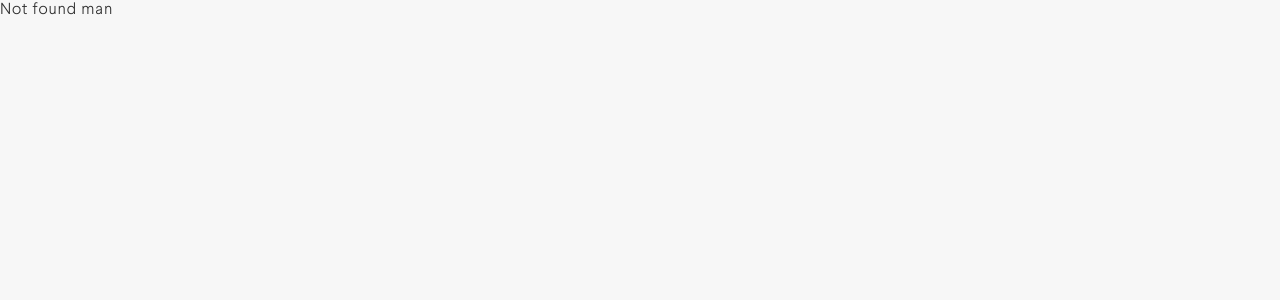
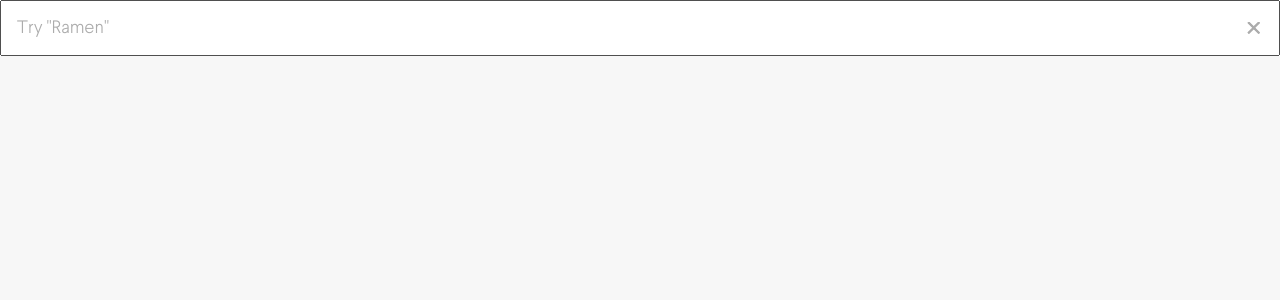
Before and after one commit to jonathanpuc/zestly, a React (Create React App) app: page /search/1 in a window 1280 px wide. Before the commit this address had no page. Shown: the top 300 px of the page. Built offline with nearby package versions, Linux system fonts and the light colour scheme.

Commit message:
start search page

```diff
--- a/src/Routes.tsx
+++ b/src/Routes.tsx
@@ -1,5 +1,5 @@
-import * as React from "react";
-import { Route, Switch, Redirect } from "react-router-dom";
+import * as React from 'react'
+import { Route, Switch, Redirect } from 'react-router-dom'
 import Onboarding from './containers/onboarding'
 import Login from './containers/login'
 import Meets from './containers/meets'
@@ -7,6 +7,7 @@ import Dashboard from './containers/dashboard'
 import Meet from './containers/meets/Page'
 import Settings from './containers/settings'
 import ProfileEdit from './containers/profile/Edit'
+import Search from './containers/search'
 // import Navigation from './components/general/Navigation'
 // import Home from "./containers/Home";
 // import Notes from "./containers/Notes";
@@ -20,57 +21,94 @@ import ProfileEdit from './containers/profile/Edit'
 // import UnauthenticatedRoute from "./components/UnauthenticatedRoute";
 
 interface IAuthRouteProps {
-    authenticated: boolean,
-    component: React.ComponentType<{}>,
-    path: string,
+  authenticated: boolean
+  component: React.ComponentType<{}>
+  path: string
   exact: boolean
 }
 
-const AuthenticatedRoute = ({ component: Component, authenticated, ...rest }: IAuthRouteProps) =>
+const AuthenticatedRoute = ({
+  component: Component,
+  authenticated,
+  ...rest
+}: IAuthRouteProps) => (
   <Route
     {...rest}
     // tslint:disable-next-line jsx-no-lambda
     render={(props: any) =>
-            authenticated
-                ? <Component />
-                : <Redirect
-                    to='/'
-                />}
-    />;
+      authenticated ? <Component /> : <Redirect to="/" />
+    }
+  />
+)
 
-const UnauthenticatedRoute = ({ component: Component, authenticated, ...rest }: IAuthRouteProps) =>
+const UnauthenticatedRoute = ({
+  component: Component,
+  authenticated,
+  ...rest
+}: IAuthRouteProps) => (
   <Route
     {...rest}
     // tslint:disable-next-line jsx-no-lambda
     render={(props: any) =>
-            !authenticated
-                ? <Component />
-                : <Redirect
-                    to='/home'
-                />}
+      !authenticated ? <Component /> : <Redirect to="/home" />
+    }
   />
-
-
-const NotFound = () => (
-    <div>
-        Not found man
-            </div>
 )
 
+const NotFound = () => <div>Not found man</div>
 
 const Routes = ({ authenticated }: { authenticated: boolean }) => (
-
   <Switch>
-        <UnauthenticatedRoute path="/" exact={true} component={Login} authenticated={authenticated} />
-        <AuthenticatedRoute path="/home" exact={false} component={Dashboard} authenticated={authenticated} />
-        <AuthenticatedRoute path="/settings" exact={false} component={Settings} authenticated={authenticated} />
-        <AuthenticatedRoute path="/onboarding" exact={false} component={Onboarding} authenticated={authenticated} />
-        <AuthenticatedRoute path="/meets" exact={false} component={Meets} authenticated={authenticated} />
-        <AuthenticatedRoute path="/meet" exact={false} component={Meet} authenticated={authenticated} />
-        <AuthenticatedRoute path="/profile/edit" exact={true} component={ProfileEdit} authenticated={authenticated} />
+    <UnauthenticatedRoute
+      path="/"
+      exact={true}
+      component={Login}
+      authenticated={authenticated}
+    />
+    <AuthenticatedRoute
+      path="/home"
+      exact={false}
+      component={Dashboard}
+      authenticated={authenticated}
+    />
+    <AuthenticatedRoute
+      path="/settings"
+      exact={false}
+      component={Settings}
+      authenticated={authenticated}
+    />
+    <AuthenticatedRoute
+      path="/onboarding"
+      exact={false}
+      component={Onboarding}
+      authenticated={authenticated}
+    />
+    <AuthenticatedRoute
+      path="/search/:type"
+      exact={false}
+      component={Search}
+      authenticated={authenticated}
+    />
+    <AuthenticatedRoute
+      path="/meets"
+      exact={false}
+      component={Meets}
+      authenticated={authenticated}
+    />
+    <AuthenticatedRoute
+      path="/meet"
+      exact={false}
+      component={Meet}
+      authenticated={authenticated}
+    />
+    <AuthenticatedRoute
+      path="/profile/edit"
+      exact={true}
+      component={ProfileEdit}
+      authenticated={authenticated}
+    />
     <Route component={NotFound} />
   </Switch>
-
 )
 
 export default Routes
--- a/src/components/general/NavHeader.tsx
+++ b/src/components/general/NavHeader.tsx
@@ -6,14 +6,14 @@ import { withRouter, RouteComponentProps } from 'react-router-dom'
 import share from '../../img/icons/share.svg'
 import tick from '../../img/icons/tick.svg'
 interface IProps extends RouteComponentProps<{}> {
-    backPage: boolean,
-    heading?: string,
-    action?: { type: string, onClick: () => void },
-    onBackClick?: () => void,
+  backPage: boolean
+  heading?: string
+  action?: { type: string; onClick: () => void }
+  onBackClick?: () => void
   fill?: boolean
 }
 
-const NavHeader: React.SFC<IProps> = (props) => {
+const NavHeader: React.SFC<IProps> = props => {
   const handleBackClick = () => {
     // if callback function has been passed, call it
     if (props.onBackClick) {
@@ -26,9 +26,8 @@ const NavHeader: React.SFC<IProps> = (props) => {
   const handleActionClick = () => {
     if (props.action) {
       // tslint:disable-next-line
-            props.action ? props.action.onClick() : () => { }
+      props.action ? props.action.onClick() : () => {}
     }
-
   }
 
   const actionIconReducer = {
@@ -38,39 +37,50 @@ const NavHeader: React.SFC<IProps> = (props) => {
 
   const actionIcon = props.action ? actionIconReducer[props.action.type] : ''
 
-
   return (
     <Outer fill={props.fill}>
-            {
-                props.backPage && (
-                    <BackArrow ><img onClick={handleBackClick} src={arrowLeft} alt="go back" /></BackArrow>
-                )
-            }
+      {props.backPage && (
+        <BackArrow>
+          <img onClick={handleBackClick} src={arrowLeft} alt="go back" />
+        </BackArrow>
+      )}
 
       <Heading>
-                {props.heading ? <h2>{props.heading}</h2> : <h1><img src={logo} alt="zestly" /></h1>}
+        {props.heading ? (
+          <h2>{props.heading}</h2>
+        ) : (
+          <h1>
+            <img src={logo} alt="zestly" />
+          </h1>
+        )}
       </Heading>
 
-
-
-            {actionIcon && <div ><img onClick={handleActionClick} src={actionIcon} alt={props.action && props.action.type} /></div>}
+      {actionIcon && (
+        <ActionButton>
+          <img
+            onClick={handleActionClick}
+            src={actionIcon}
+            alt={props.action && props.action.type}
+          />
+        </ActionButton>
+      )}
     </Outer>
   )
-
 }
 
 export default withRouter(NavHeader)
 
+const ActionButton = styled.div``
 const Outer = styled.div`
   display: grid;
   grid-template-columns: min-content 1fr min-content;
   padding: 2.3rem 1rem 1rem 1rem;
-    background-color: ${(props: any) => props.fill ? '#fff' : 'inherit'};
+  background-color: ${(props: any) => (props.fill ? '#fff' : 'inherit')};
   img {
     cursor: pointer;
   }
 
-    > div:last-child {
+  ${ActionButton} {
     align-self: center;
     grid-column: 3 / 4;
     justify-self: end;
@@ -83,7 +93,7 @@ const Heading = styled.div`
   align-items: center;
 
   h2 {
-	color: #4A4A4A;
+    color: #4a4a4a;
     font-size: 1.8rem;
     font-weight: 300;
   }
--- a/src/containers/profile/Edit/index.tsx
+++ b/src/containers/profile/Edit/index.tsx
@@ -1,14 +1,14 @@
-import * as React from "react"
-import NavHeader from "../../../components/general/NavHeader"
-import { withRouter, RouteComponentProps } from "react-router-dom"
-import ProfilePhotoGrid from "../../../components/profile/ProfilePhotoGrid"
-import styled from "styled-components"
-import love from "../../../img/icons/love.svg"
-import people from "../../../img/icons/people.svg"
-import plus from "../../../img/icons/plus.svg"
-import instagram from "../../../img/icons/instagram.png"
-import tick from "../../../img/icons/tick.svg"
-import ButtonStyle from "../../../components/styles/Button"
+import * as React from 'react'
+import NavHeader from '../../../components/general/NavHeader'
+import { withRouter, RouteComponentProps } from 'react-router-dom'
+import ProfilePhotoGrid from '../../../components/profile/ProfilePhotoGrid'
+import styled from 'styled-components'
+import love from '../../../img/icons/love.svg'
+import people from '../../../img/icons/people.svg'
+import plus from '../../../img/icons/plus.svg'
+import instagram from '../../../img/icons/instagram.png'
+import tick from '../../../img/icons/tick.svg'
+import ButtonStyle from '../../../components/styles/Button'
 
 interface IProfileEditProps extends RouteComponentProps<{}> {
   backPage: boolean
@@ -26,14 +26,14 @@ class ProfileEdit extends React.Component<
   IProfileEditState
 > {
   public state = {
-    aboutMe: ""
+    aboutMe: ''
   }
   public confirmChanges = () => {
-    console.log("changes confirmed")
+    console.log('changes confirmed')
   }
 
   public exit = () => {
-    this.props.history.push("/home/profile")
+    this.props.history.push('/home/profile')
   }
 
   public handleAboutMe = (e: React.ChangeEvent<HTMLTextAreaElement>) => {
@@ -46,7 +46,7 @@ class ProfileEdit extends React.Component<
           backPage={true}
           heading="Edit your profile"
           onBackClick={this.exit}
-          action={{ type: "confirm", onClick: this.confirmChanges }}
+          action={{ type: 'confirm', onClick: this.confirmChanges }}
         />
         <Margin>
           <ProfilePhotoGrid />
@@ -215,8 +215,9 @@ const InstagramBlock = styled(InputBlock)`
 
     img {
       position: absolute;
-      right: 15px;
-      bottom: 15px;
+      right: 10px;
+      top: 50%;
+      transform: translateY(-50%);
     }
   }
 `
--- /dev/null
+++ b/src/containers/search/index.tsx
@@ -0,0 +1,63 @@
+import * as React from 'react'
+import styled from 'styled-components'
+import { withRouter, RouteComponentProps } from 'react-router-dom'
+import NavHeader from '../../components/general/NavHeader'
+import SearchBar from '../../components/general/Search'
+import cross from '../../img/icons/cross.svg'
+
+interface IMatchParams {
+  type: string
+}
+interface ISearchProps extends RouteComponentProps<IMatchParams> {}
+class Search extends React.Component<ISearchProps, {}> {
+  public render() {
+    const { type } = this.props.match.params
+
+    const renderHeader = () => {
+      return (
+        <HeaderOuter>
+          {type === 'feasts' ? (
+            <React.Fragment>
+              <NavHeader backPage={true} />
+              <SearchBar />
+            </React.Fragment>
+          ) : (
+            <PlacesSearchBar>
+              <input type="text" placeholder="Try &quot;Ramen&quot;" />
+              <img src={cross} alt="clear search" />
+            </PlacesSearchBar>
+          )}
+        </HeaderOuter>
+      )
+    }
+
+    return <div>{renderHeader()}</div>
+  }
+}
+
+export default withRouter(Search)
+
+const HeaderOuter = styled.div`
+  background-color: #fff;
+`
+const PlacesSearchBar = styled.div`
+  position: relative;
+
+  input {
+    font-size: 18px;
+    width: 100%;
+    height: 5.6rem;
+    padding-left: 15px;
+    display: block;
+    &::placeholder {
+      color: ${props => props.theme.grey};
+    }
+  }
+
+  img {
+    position: absolute;
+    right: 20px;
+    top: 50%;
+    transform: translateY(-50%);
+  }
+`
--- a/src/index.css
+++ b/src/index.css
@@ -77,6 +77,7 @@ h3 {
 
 input {
   font-family: 'Larsseit';
+  font-weight: 300;
 }
 
 @media only screen and (max-width: 350px) {
```
Also changed, not shown: src/components/general/Navigation.tsx (+26 -22 lines). Lines whose indentation alone changed are shown as unchanged.
